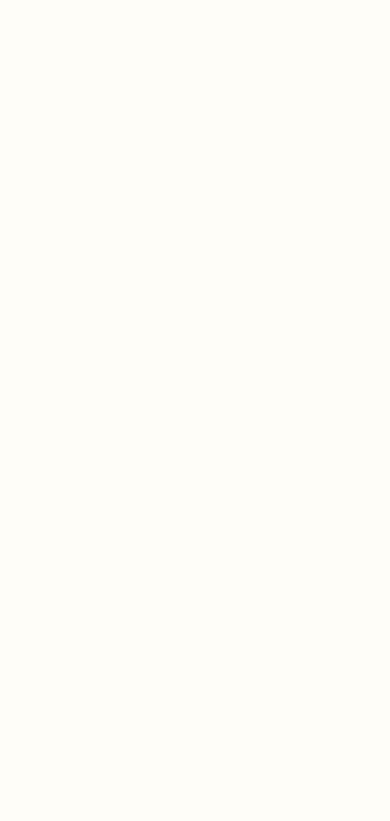
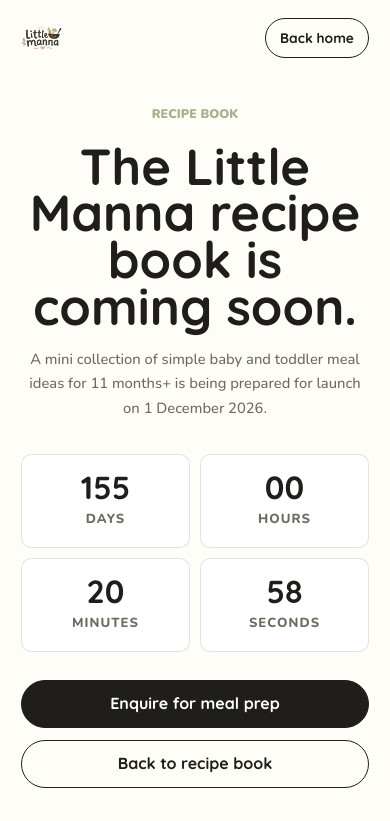
Before and after one commit to gabriellengoo/littlem, a Nuxt app: page /recipe-book-signup in a window 390 px wide. Before the commit this address had no page. Shown: the top 821 px of the page. Built offline with nearby package versions, Linux system fonts and the light colour scheme; grey boxes are pictures that could not be loaded.

Commit message:
Add recipe book coming soon page

```diff
--- a/assets/css/main.css
+++ b/assets/css/main.css
@@ -865,6 +865,104 @@
   margin-top: 18px;
 }
 
+.coming-soon-page {
+  min-height: 100svh;
+  padding-top: 0;
+}
+
+.coming-soon-header {
+  position: relative;
+  z-index: 2;
+  display: flex;
+  align-items: center;
+  justify-content: space-between;
+  width: min(1120px, calc(100% - 32px));
+  margin: 0 auto;
+  padding: 28px 0;
+}
+
+.coming-soon-hero {
+  position: relative;
+  display: grid;
+  align-items: center;
+  grid-template-columns: minmax(0, 1fr) minmax(0, 1.2fr);
+  gap: 56px;
+  width: min(1120px, calc(100% - 32px));
+  min-height: calc(100svh - 104px);
+  margin: 0 auto;
+  padding: 34px 0 86px;
+}
+
+.coming-soon-content h1 {
+  max-width: 760px;
+  margin: 18px 0;
+  font-size: clamp(3rem, 8vw, 6.8rem);
+  text-align: left;
+}
+
+.coming-soon-content .hero-subtext {
+  max-width: 620px;
+  margin: 0;
+  color: var(--muted);
+}
+
+.coming-soon-media {
+  position: relative;
+  align-self: stretch;
+  min-height: 420px;
+  border-radius: 12px;
+  overflow: hidden;
+  background: var(--paper);
+  border: 1px solid var(--line);
+}
+
+.coming-soon-media img {
+  width: 100%;
+  height: 100%;
+  object-fit: cover;
+}
+
+.countdown-grid {
+  display: grid;
+  grid-template-columns: repeat(4, minmax(0, 1fr));
+  gap: 12px;
+  max-width: 620px;
+  margin-top: 34px;
+}
+
+.countdown-grid article {
+  display: grid;
+  gap: 2px;
+  min-height: 112px;
+  padding: 18px 14px;
+  place-items: center;
+  background: var(--paper);
+  border: 1px solid var(--line);
+  border-radius: 10px;
+  text-align: center;
+}
+
+.countdown-grid strong {
+  font-family: 'Quicksand', 'Nunito', system-ui, sans-serif;
+  font-size: clamp(2rem, 4vw, 3.4rem);
+  line-height: 1;
+}
+
+.countdown-grid span {
+  color: var(--muted);
+  font-size: 0.82rem;
+  font-weight: 800;
+  letter-spacing: 0.08em;
+  text-transform: uppercase;
+}
+
+.coming-soon-actions {
+  display: flex;
+  flex-wrap: wrap;
+  gap: 12px;
+  margin-top: 28px;
+}
+
 .faq-list {
   display: grid;
   gap: 10px;
@@ -1046,6 +1144,16 @@
   .about-section > img {
     width: 190px;
     justify-self: center;
+  }
+
+  .coming-soon-hero {
+    grid-template-columns: 1fr;
+    gap: 34px;
+  }
+
+  .coming-soon-media {
+    order: 2;
+    min-height: 320px;
   }
 }
 
@@ -1276,6 +1384,52 @@
     width: 100%;
   }
 
+  .coming-soon-header {
+    width: min(100% - 42px, 1120px);
+    padding: 18px 0;
+  }
+
+  .coming-soon-header .button {
+    width: auto;
+    min-height: 40px;
+    padding: 9px 14px;
+    font-size: 0.86rem;
+  }
+
+  .coming-soon-hero {
+    width: min(100% - 42px, 1120px);
+    min-height: auto;
+    padding: 28px 0 72px;
+    text-align: center;
+  }
+
+  .coming-soon-content h1 {
+    margin-right: auto;
+    margin-left: auto;
+    font-size: clamp(2.2rem, 13vw, 3.6rem);
+    text-align: center;
+  }
+
+  .coming-soon-content .hero-subtext {
+    margin-right: auto;
+    margin-left: auto;
+    font-size: 0.92rem;
+  }
+
+  .countdown-grid {
+    grid-template-columns: repeat(2, minmax(0, 1fr));
+    gap: 10px;
+  }
+
+  .countdown-grid article {
+    min-height: 94px;
+    padding: 14px 10px;
+  }
+
+  .coming-soon-actions {
+    justify-content: center;
+  }
+
   .minimal-grid,
   .meal-list,
   .trust-list,
--- a/pages/index.vue
+++ b/pages/index.vue
@@ -193,7 +193,7 @@
       <p class="eyebrow">Recipe book</p>
       <h2>Want a little taste first?</h2>
       <p>Download the Little Manna mini recipe book: simple baby and toddler meal ideas for 11 months+.</p>
-      <a class="button button-primary" href="https://example.com/recipe-book-signup">Get the free recipe book</a>
+      <nuxt-link class="button button-primary" to="/recipe-book-signup">Get the free recipe book</nuxt-link>
     </section>
 
     <section id="faq" class="section-shell">
--- /dev/null
+++ b/pages/recipe-book-signup.vue
@@ -0,0 +1,85 @@
+<template>
+  <main class="coming-soon-page">
+    <header class="coming-soon-header" aria-label="Recipe book navigation">
+      <nuxt-link class="brand" to="/" aria-label="Little Manna home">
+        <img src="/images/little-manna-logo-full.png" alt="Little Manna">
+      </nuxt-link>
+      <nuxt-link class="button button-secondary" to="/">Back home</nuxt-link>
+    </header>
+
+    <section class="coming-soon-hero" aria-labelledby="recipe-book-title">
+      <div class="coming-soon-media" aria-hidden="true">
+        <img src="/images/food1.png" alt="">
+      </div>
+
+      <div class="coming-soon-content">
+        <p class="eyebrow">Recipe book</p>
+        <h1 id="recipe-book-title">The Little Manna recipe book is coming soon.</h1>
+        <p class="hero-subtext">
+          A mini collection of simple baby and toddler meal ideas for 11 months+ is being prepared for launch on 1 December 2026.
+        </p>
+
+        <div class="countdown-grid" aria-label="Countdown to 1 December 2026">
+          <article v-for="item in countdownItems" :key="item.label">
+            <strong>{{ item.value }}</strong>
+            <span>{{ item.label }}</span>
+          </article>
+        </div>
+
+        <div class="coming-soon-actions">
+          <nuxt-link class="button button-primary" to="/#enquire">Enquire for meal prep</nuxt-link>
+          <nuxt-link class="button button-secondary" to="/#recipe-book">Back to recipe book</nuxt-link>
+        </div>
+      </div>
+    </section>
+  </main>
+</template>
+
+<script>
+const COUNTDOWN_TARGET = new Date('2026-12-01T00:00:00+00:00').getTime()
+
+export default {
+  data() {
+    return {
+      now: Date.now(),
+      countdownTimer: null
+    }
+  },
+  computed: {
+    countdown() {
+      const remaining = Math.max(COUNTDOWN_TARGET - this.now, 0)
+      const day = 1000 * 60 * 60 * 24
+      const hour = 1000 * 60 * 60
+      const minute = 1000 * 60
+
+      const days = Math.floor(remaining / day)
+      const hours = Math.floor((remaining % day) / hour)
+      const minutes = Math.floor((remaining % hour) / minute)
+      const seconds = Math.floor((remaining % minute) / 1000)
+
+      return { days, hours, minutes, seconds }
+    },
+    countdownItems() {
+      return [
+        { label: 'Days', value: this.formatCountdownValue(this.countdown.days) },
+        { label: 'Hours', value: this.formatCountdownValue(this.countdown.hours) },
+        { label: 'Minutes', value: this.formatCountdownValue(this.countdown.minutes) },
+        { label: 'Seconds', value: this.formatCountdownValue(this.countdown.seconds) }
+      ]
+    }
+  },
+  mounted() {
+    this.countdownTimer = window.setInterval(() => {
+      this.now = Date.now()
+    }, 1000)
+  },
+  beforeDestroy() {
+    window.clearInterval(this.countdownTimer)
+  },
+  methods: {
+    formatCountdownValue(value) {
+      return String(value).padStart(2, '0')
+    }
+  }
+}
+</script>
```
